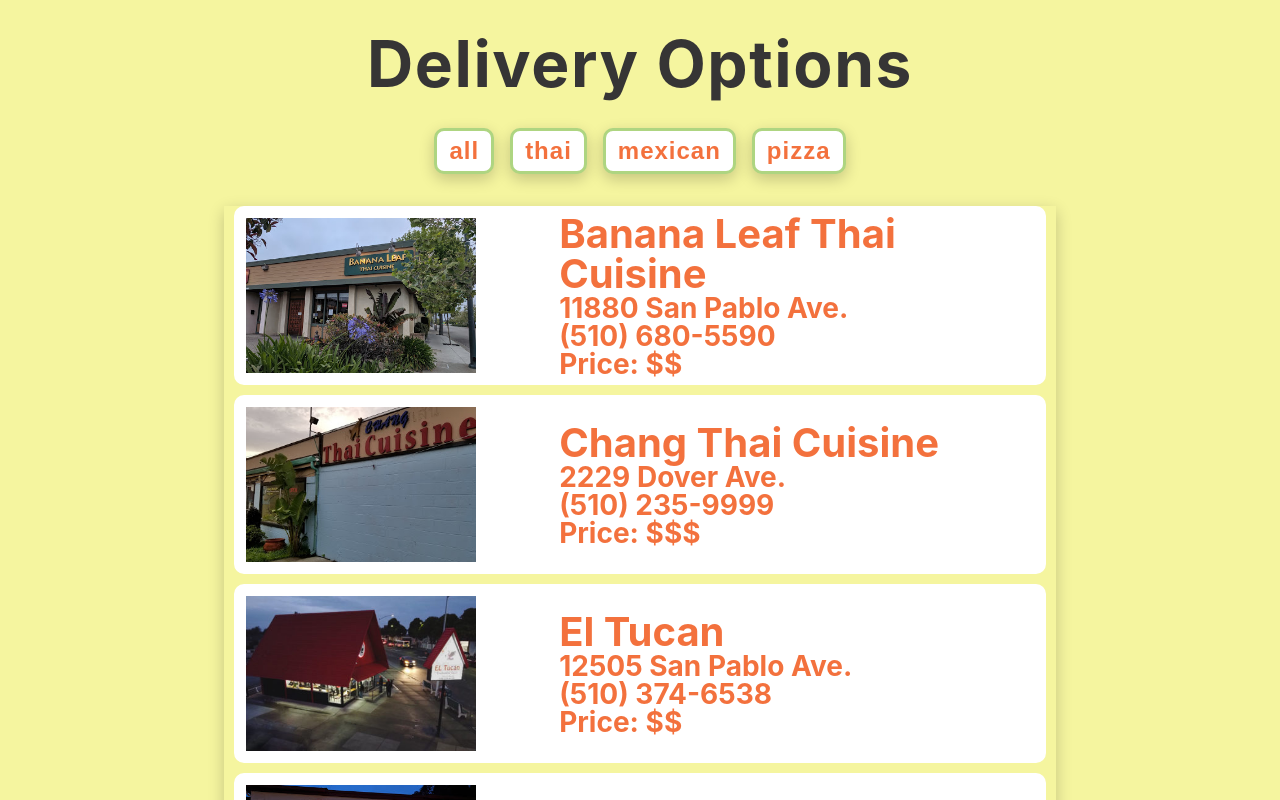
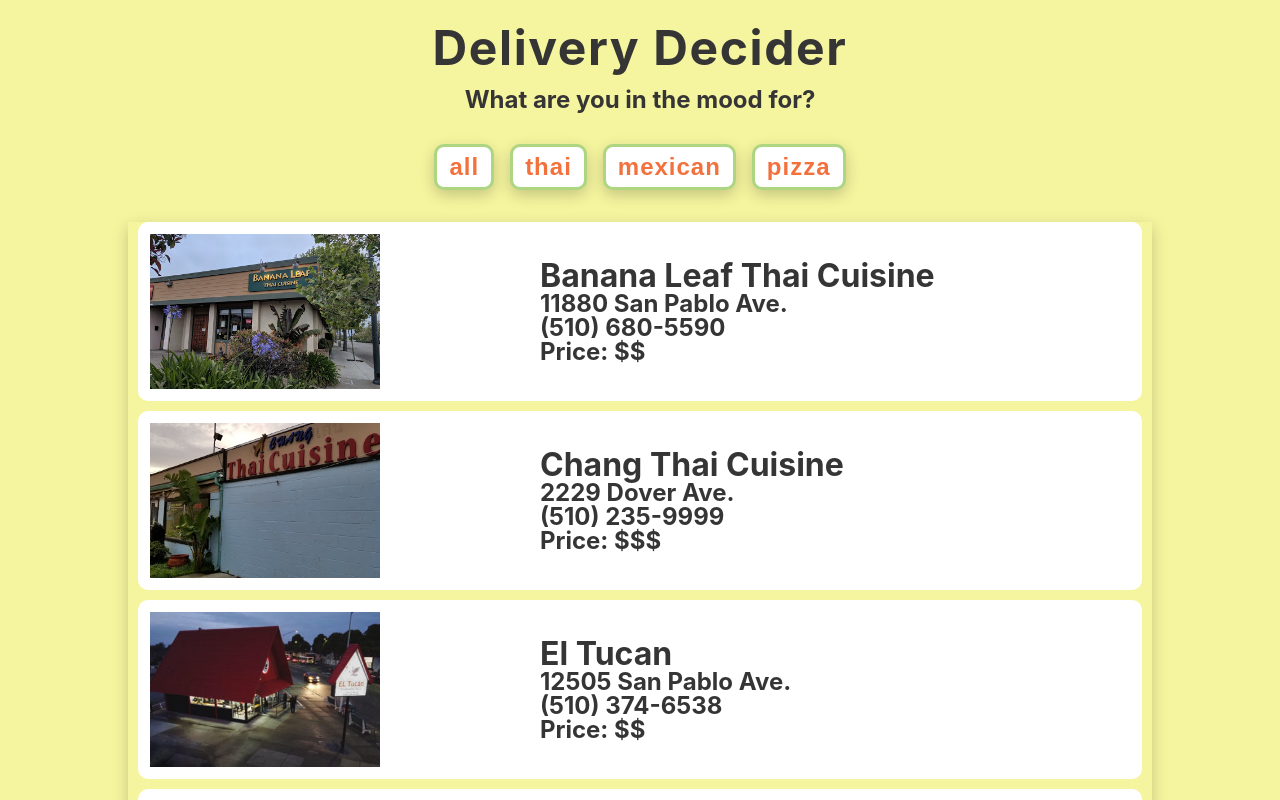
Before and after one commit to LisaTrevis/react-basic-delivery-options, a React (Create React App) app: page / in a window 1280 px wide. Shown: the top 800 px of the page. Built offline with nearby package versions, Linux system fonts and the light colour scheme.

Commit message:
add'l CSS and media queries

```diff
--- a/src/App.js
+++ b/src/App.js
@@ -21,8 +21,9 @@
   return (
     <main>
       <section>
-        <div>
-          <h1>Delivery Options</h1>
+        <div className="header">
+          <h1>Delivery Decider</h1>
+          <h3>What are you in the mood for?</h3>
         </div>
         <Categories categories={categories} filterItems={filterItems} />
         <Restaurants places={locations} />
--- a/src/index.css
+++ b/src/index.css
@@ -9,6 +9,7 @@
   --proj-clr2: rgb(245, 245, 159);
   --proj-clr3: white;
   --proj-btn-outline: #aed581;
+  --clr-text: rgb(54, 53, 53);
   --transition: all 0.1s linear;
   --spacing: 0.1rem;
   --radius: 0.25rem;
@@ -45,12 +46,17 @@
 a {
   text-decoration: none;
 }
-
+h1,
+h2,
+h3,
+h4 {
+  color: var(--clr-text);
+}
 /*  global classes */
 
 /* section */
 section {
-  width: 60vw;
+  width: 90vw;
   margin: 0 auto;
   max-width: 1170px;
 }
@@ -65,17 +71,18 @@
   background: var(--proj-clr2);
 }
 
-h1,
-h2,
-h3 {
-  color: var(--proj-clr1);
-}
 h1 {
-  color: rgb(54, 53, 53);
+  color: var(--clr-text);
+  font-size: 3rem;
   letter-spacing: 0.1rem;
   line-height: 1.25;
-  margin: 2rem auto;
+  margin-top: 1.5rem;
   text-align: center;
+}
+
+.header h3 {
+  text-align: center;
+  margin-bottom: 2rem;
 }
 
 .category-btns {
@@ -137,24 +144,29 @@
 }
 
 img {
-  width: 250px;
+  width: 175px;
   height: 175px;
   padding: 10px;
   object-fit: cover;
 }
 
+button:focus {
+  outline: none;
+  box-shadow: 0 0 0 2px var(--proj-btn-outline);
+}
+
 @media screen and (min-width: 800px) {
   h1 {
-    font-size: 4rem;
+    font-size: 3rem;
   }
   h2 {
-    font-size: 2.5rem;
+    font-size: 2rem;
   }
   h3 {
-    font-size: 1.75rem;
+    font-size: 1.5rem;
   }
   h4 {
-    font-size: 1rem;
+    font-size: 0.75rem;
   }
   body {
     font-size: 1rem;
@@ -165,10 +177,19 @@
   h4 {
     line-height: 1;
   }
+  .header h3 {
+    margin-top: 1rem;
+  }
+  img {
+    width: 250px;
+    height: 175px;
+    padding: 10px;
+    object-fit: cover;
+  }
 }
 
 @media screen and (min-width: 992px) {
   section {
-    width: 65vw;
+    width: 80vw;
   }
 }
```
Also changed, not shown: 1 other file (tests, documents, lock files or other folders).
